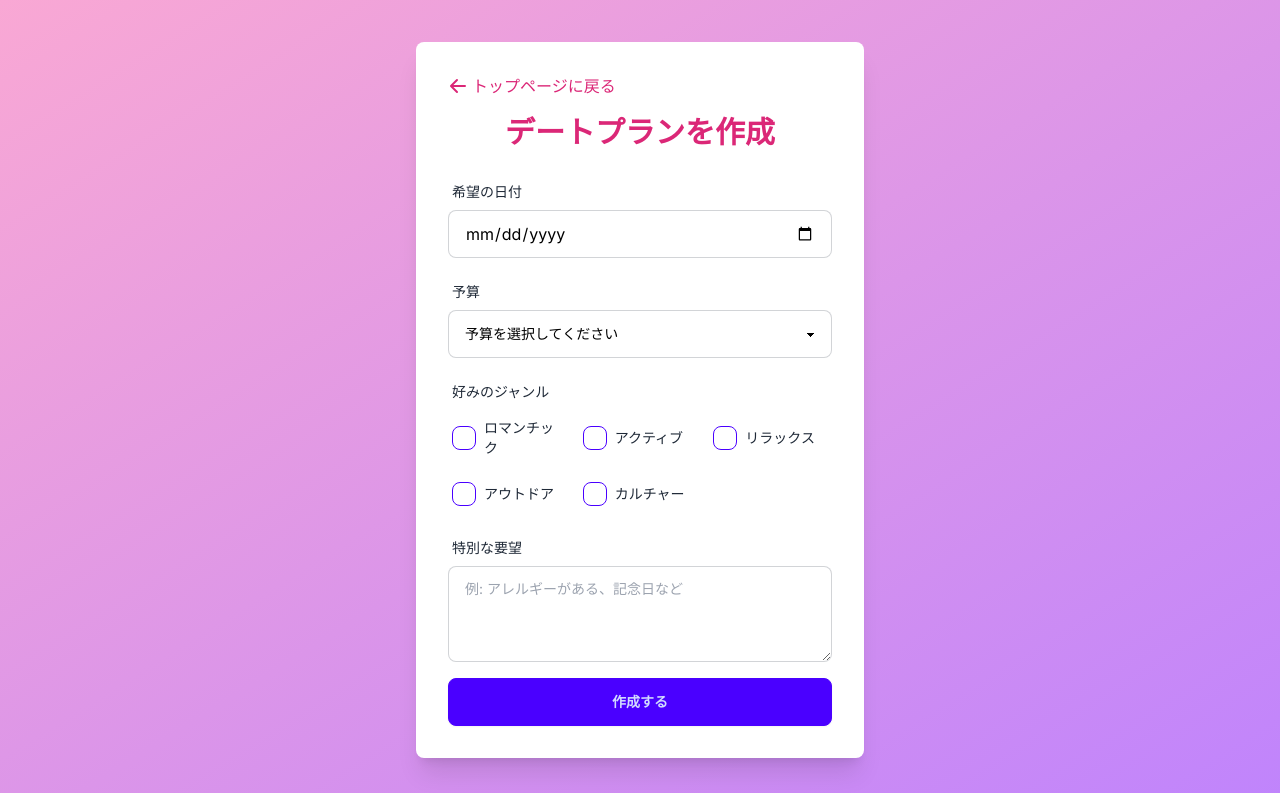
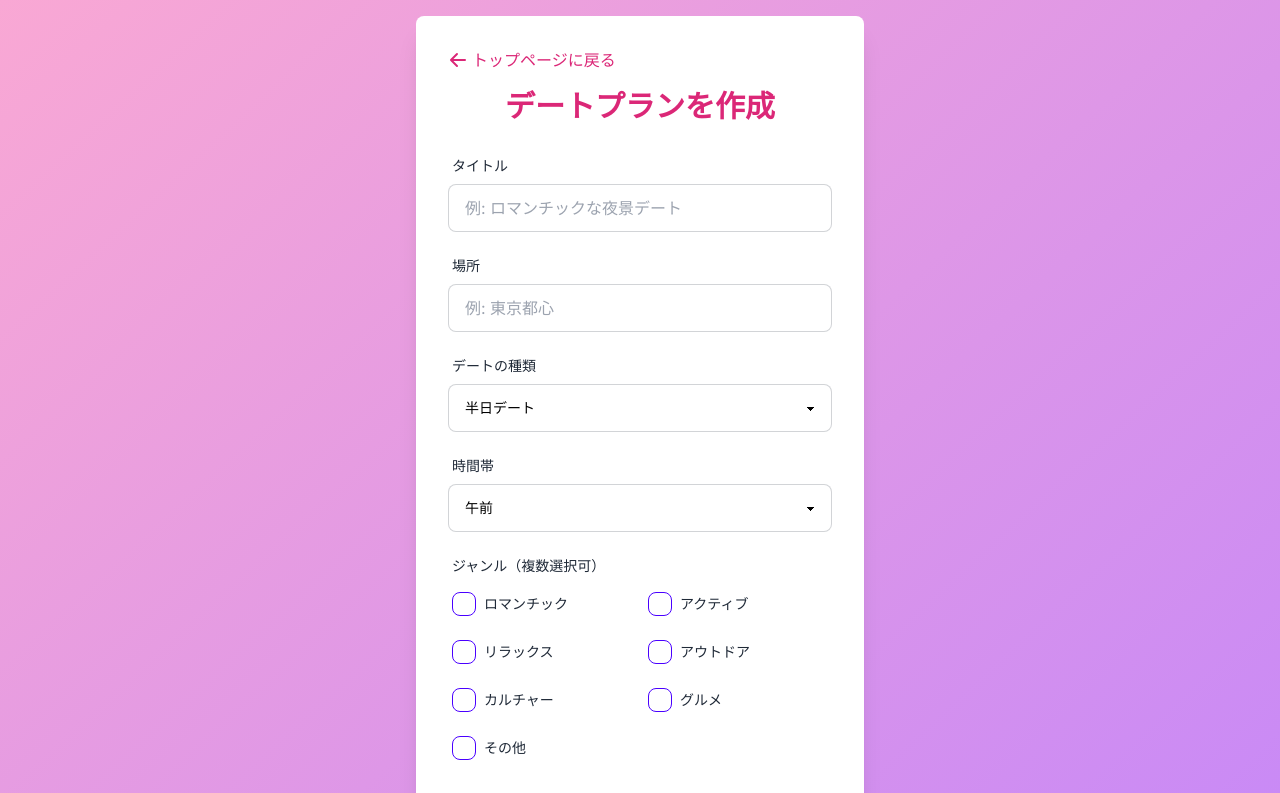
Before and after one commit to suzuyu0115/date_planner, a Next.js app: page /create-plan in a window 1280 px wide. Shown: the top 793 px of the page. Built offline with nearby package versions, Linux system fonts and the light colour scheme.

Commit message:
Fix: プラン作成フォームの項目を編集

```diff
--- a/src/app/create-plan/page.tsx
+++ b/src/app/create-plan/page.tsx
@@ -1,6 +1,20 @@
+'use client';
+
 import Link from 'next/link';
+import { useState } from 'react';
 
 export default function CreatePlan() {
+  const [dateType, setDateType] = useState('half-day');
+  const [genres, setGenres] = useState<string[]>([]);
+
+  const handleGenreChange = (genre: string) => {
+    setGenres(prevGenres =>
+      prevGenres.includes(genre)
+        ? prevGenres.filter(g => g !== genre)
+        : [...prevGenres, genre]
+    );
+  };
+
   return (
     <div className="min-h-screen bg-gradient-to-br from-pink-300 to-purple-400 flex flex-col justify-center items-center p-4">
       <div className="bg-white rounded-lg shadow-xl p-4 sm:p-6 md:p-8 w-full max-w-md">
@@ -14,10 +28,92 @@ export default function CreatePlan() {
         <form className="space-y-4">
           <div className="form-control">
             <label className="label">
-              <span className="label-text">希望の日付</span>
+              <span className="label-text">タイトル</span>
             </label>
-            <input type="date" className="input input-bordered w-full" />
+            <input type="text" placeholder="例: ロマンチックな夜景デート" className="input input-bordered w-full" />
           </div>
+
+          <div className="form-control">
+            <label className="label">
+              <span className="label-text">場所</span>
+            </label>
+            <input type="text" placeholder="例: 東京都心" className="input input-bordered w-full" />
+          </div>
+
+          <div className="form-control">
+            <label className="label">
+              <span className="label-text">デートの種類</span>
+            </label>
+            <select
+              className="select select-bordered w-full"
+              value={dateType}
+              onChange={(e) => setDateType(e.target.value)}
+            >
+              <option value="half-day">半日デート</option>
+              <option value="full-day">一日デート</option>
+              <option value="multi-day">複数日デート</option>
+              <option value="specific-time">時間指定</option>
+            </select>
+          </div>
+
+          {dateType === 'half-day' && (
+            <div className="form-control">
+              <label className="label">
+                <span className="label-text">時間帯</span>
+              </label>
+              <select className="select select-bordered w-full">
+                <option>午前</option>
+                <option>午後</option>
+                <option>夜</option>
+              </select>
+            </div>
+          )}
+
+          {dateType === 'multi-day' && (
+            <div className="form-control">
+              <label className="label">
+                <span className="label-text">期間</span>
+              </label>
+              <div className="flex items-center space-x-2">
+                <input type="date" className="input input-bordered flex-1" placeholder="開始日" />
+                <span className="text-gray-500">〜</span>
+                <input type="date" className="input input-bordered flex-1" placeholder="終了日" />
+              </div>
+            </div>
+          )}
+
+          {dateType === 'specific-time' && (
+            <div className="form-control">
+              <label className="label">
+                <span className="label-text">時間</span>
+              </label>
+              <div className="flex items-center space-x-2">
+                <input type="time" className="input input-bordered w-full" />
+                <span className="text-gray-500">〜</span>
+                <input type="time" className="input input-bordered w-full" />
+              </div>
+            </div>
+          )}
+
+          <div className="form-control">
+            <label className="label">
+              <span className="label-text">ジャンル（複数選択可）</span>
+            </label>
+            <div className="grid grid-cols-2 gap-2">
+              {['ロマンチック', 'アクティブ', 'リラックス', 'アウトドア', 'カルチャー', 'グルメ', 'その他'].map((genre) => (
+                <label key={genre} className="label cursor-pointer justify-start">
+                  <input
+                    type="checkbox"
+                    className="checkbox checkbox-primary mr-2"
+                    checked={genres.includes(genre)}
+                    onChange={() => handleGenreChange(genre)}
+                  />
+                  <span className="label-text">{genre}</span>
+                </label>
+              ))}
+            </div>
+          </div>
+
           <div className="form-control">
             <label className="label">
               <span className="label-text">予算</span>
@@ -30,28 +126,20 @@ export default function CreatePlan() {
               <option>20,000円〜</option>
             </select>
           </div>
+
           <div className="form-control">
             <label className="label">
-              <span className="label-text">好みのジャンル</span>
+              <span className="label-text">その他（目的や要望など）</span>
             </label>
-            <div className="grid grid-cols-2 sm:grid-cols-3 gap-2">
-              {['ロマンチック', 'アクティブ', 'リラックス', 'アウトドア', 'カルチャー'].map((genre) => (
-                <label key={genre} className="label cursor-pointer justify-start">
-                  <input type="checkbox" className="checkbox checkbox-primary" />
-                  <span className="label-text ml-2">{genre}</span>
-                </label>
-              ))}
-            </div>
+            <textarea className="textarea textarea-bordered h-32" placeholder="例: 記念日のサプライズを計画したい、自然を楽しみたいなど"></textarea>
           </div>
-          <div className="form-control">
-            <label className="label">
-              <span className="label-text">特別な要望</span>
-            </label>
-            <textarea className="textarea textarea-bordered h-24" placeholder="例: アレルギーがある、記念日など"></textarea>
+
+          <br />
+          <div className="mt-8">
+            <Link href="/plan-result" className="btn btn-primary w-full">
+              プランを作成する
+            </Link>
           </div>
-          <Link href="/result" className="btn btn-primary w-full">
-            作成する
-          </Link>
         </form>
       </div>
     </div>
```
